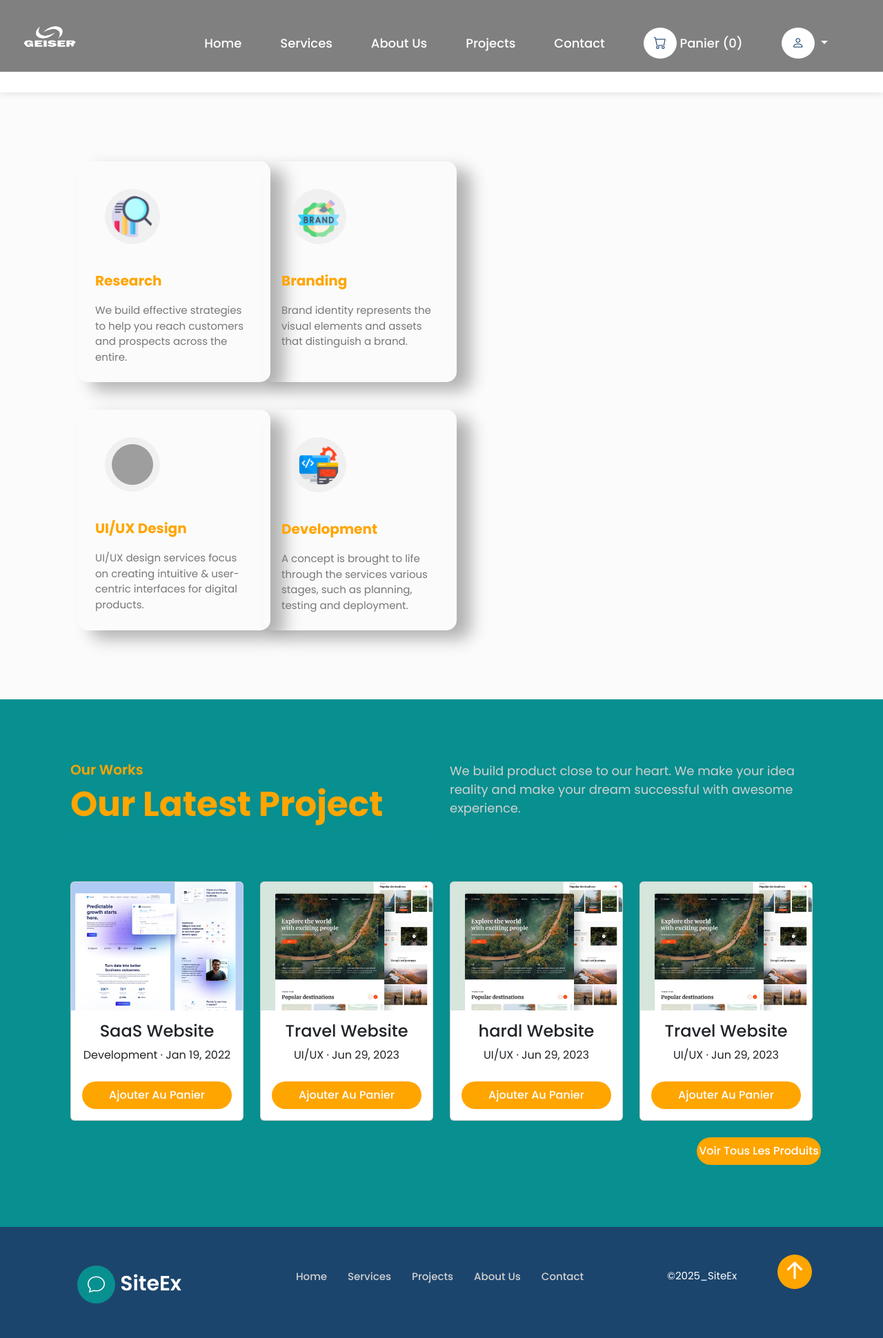
After one commit to mestaouiyoussef/geiser, a PHP site: page /produits.php in a window 1280 px wide. The commit adds this page. Shown: the whole page at 69% size. Run offline with PHP 8.4, Linux system fonts and the light colour scheme; a user stored in the database is signed in; data comes from the database, SQL or seed files in the repository; both versions use the stored data as it was after the commit; data that the repository does not hold is empty; grey boxes are pictures that could not be loaded.

Commit message:
Ton message ici

```diff
--- a/cart.php
+++ b/cart.php
@@ -41,13 +41,13 @@ session_start();
                         </form>
                     </tr>
                     <?php
-                        $qty = isset($item['quantity']) ? $item['quantity'] : 1;
+                        $qty = isset($item['quantity']) ? $item['quantity'] : 5;
                         $total += $item['price'] * $qty;
                     ?>
                 <?php endforeach; ?>
                 <tr>
                     <td colspan="2" class="text-end"><strong>Total :</strong></td>
-                    <td><strong><?= number_format($total, 2) ?> </strong></td>
+                    <td><strong><?= number_format($total, 3) ?> </strong></td>
                 </tr>
             </tbody>
         </table>
--- a/css/style.css
+++ b/css/style.css
@@ -386,6 +386,119 @@
     color: #2B547E;
 }
 
+/* project section  project home */
+.project-section {
+    background-color: #088F8F;
+    padding: 90px;
+    /* height: 100vh; */
+}
+
+.project-section .text h3 {
+    font-size: 20px;
+    text-transform: capitalize;
+    color: #FFA500;
+    font-weight: 600;
+}
+
+.project-section .text h1 {
+    font-size: 50px;
+    font-weight: bold;
+    color: orange;
+    text-transform: capitalize;
+}
+
+.project-section hr {
+    height: 2px;
+    background-color: #0f92a3;
+    border: none;
+}
+
+.project-section .text p {
+    font-size: 18px;
+    color: #d1d1d1;
+}
+
+.project-section .projects .card {
+    height: 400px;
+    margin-top: 40px;
+    border-radius: 20px;
+    border: none;
+    margin-left: 30px;
+    box-shadow: 8px 8px 10px rgba(0, 0, 0, 0.3);
+    padding: 10px;
+    margin-bottom: 10px;
+    transition: transform 0.3s ease;
+
+}
+
+.project-section .project .card:hover {
+    transform: scale(1.2);
+    transition: transform 0.3s ease;
+    z-index: 2;
+    position: relative;
+}
+
+
+.project-section .projects .card h4 {
+    font-size: 20px;
+    color: #1c456d;
+    font-weight: bold;
+    margin-top: 20px;
+}
+
+.project-section .projects .card p {
+    font-size: 15px;
+    color: #555;
+    margin-left: 0;
+    margin-top: 10px;
+}
+
+.project-section .project .card button {
+    margin-top: 10px;
+    border-radius: 30px;
+    color: #fff;
+    background-color: orange;
+    border: none;
+    height: 40px;
+    width: 150px;
+    text-transform: capitalize;
+    font-weight: 500;
+    transition: all 0.3s ease;
+}
+
+.project-section .project .card button:hover {
+    background-color: #fff;
+    border: 2px solid #088F8F;
+    color: #088F8F;
+}
+
+
+.project-section .projects {
+    display: flex;
+    flex-wrap: wrap;
+    justify-content: center;
+    gap: 20px;
+}
+.voir-tous-btn {
+    border-radius: 30px;
+    color: #fff;
+    background-color: orange;
+    border: none;
+    height: 40px;
+    width: 180px;
+    text-transform: capitalize;
+    font-weight: 500;
+    transition: all 0.3s ease;
+}
+
+.voir-tous-btn:hover {
+    background-color: #fff;
+    border: 2px solid #088F8F;
+    color: #088F8F;
+}
+
+
+
 /*produit section  */
 
 .produit-section {
@@ -429,6 +542,7 @@
     padding: 10px;
     margin-bottom: 10px;
 }
+
 
 .produit-section .produit .card:hover {
     transform: scale(1.2);
--- /dev/null
+++ b/produits.php
@@ -0,0 +1,440 @@
+<?php
+session_start();
+
+include("connection.php");
+
+if (!isset($_SESSION['username'])) {
+    header("location:login.php");
+}
+
+if (!isset($_SESSION['cart'])) {
+    $_SESSION['cart'] = [];
+}
+
+
+?>
+
+<!DOCTYPE html>
+<html lang="en">
+
+<head>
+    <meta charset="UTF-8">
+    <meta name="viewport" content="width=device-width, initial-scale=1.0">
+    <title>Homepage</title>
+
+    <link href="https://cdn.jsdelivr.net/npm/bootstrap@5.3.1/dist/css/bootstrap.min.css" rel="stylesheet"
+        integrity="sha384-4bw+/aepP/YC94hEpVNVgiZdgIC5+VKNBQNGCHeKRQN+PtmoHDEXuppvnDJzQIu9" crossorigin="anonymous">
+
+    <link rel="stylesheet"
+        href="https://cdnjs.cloudflare.com/ajax/libs/bootstrap-icons/1.10.5/font/bootstrap-icons.min.css">
+
+    <link rel="stylesheet" href="css/style.css">
+</head>
+<script>
+document.querySelectorAll('.add-to-cart-form').forEach(form => {
+    form.addEventListener('submit', function(e) {
+        e.preventDefault();
+
+        const productName = this.dataset.name;
+        const productPrice = this.dataset.price;
+
+        fetch('add_to_cart_ajax.php', {
+            method: 'POST',
+            headers: {
+                'Content-Type': 'application/x-www-form-urlencoded'
+            },
+            body: `product_name=${encodeURIComponent(productName)}&price=${encodeURIComponent(productPrice)}`
+        })
+        .then(response => response.text())
+        .then(data => {
+            // Mettre à jour le compteur du panier
+            <a href="panier.php" class="btn btn-warning position-relative">
+    Panier 🛒
+    <span id="cart-count" class="position-absolute top-0 start-100 translate-middle badge rounded-pill bg-danger">
+        <?= $nb_articles ?>
+    </span>
+</a>
+
+            const cartCount = document.getElementById('cart-link');
+
+            cartCount.innerHTML = `<i class="bi bi-cart"></i> Panier (${data})`;
+        });
+    });
+});
+</script>
+
+
+<body>
+
+    <!-- navbar section   -->
+
+    <header class="navbar-section">
+        <nav class="navbar navbar-expand-lg">
+            <div class="container-fluid">
+                <a class="navbar-brand d-flex align-items-center" href="#">
+
+  <div class="d-flex flex-column">
+    <img src="images/geiser.png" alt="geiser" style="height: 50px; width: 80px; border-radius: 50%; margin-top: 4px;">
+  </div>
+</a>
+
+                <button class="navbar-toggler" type="button" data-bs-toggle="collapse" data-bs-target="#navbarNav"
+                    aria-controls="navbarNav" aria-expanded="false" aria-label="Toggle navigation">
+                    <span class="navbar-toggler-icon"></span>
+                </button>
+                <div class="collapse navbar-collapse" id="navbarNav">
+                    <ul class="navbar-nav ms-auto">
+                        <li class="nav-item">
+                            <a class="nav-link" aria-current="page" href="home.php">Home</a>
+                        </li>
+                        <li class="nav-item">
+                            <a class="nav-link" href="#services">services</a>
+                        </li>
+                        <li class="nav-item">
+                            <a class="nav-link" href="#about">about us</a>
+                        </li>
+                        <li class="nav-item">
+                            <a class="nav-link" href="#projects">projects</a>
+                        </li>
+                        <li class="nav-item">
+                            <a class="nav-link" href="#contact">contact</a>
+                        </li>
+                        <li class="nav-item">
+    <a class="nav-link" href="cart.php">
+        <i class="bi bi-cart"></i> Panier (<?= isset($_SESSION['cart']) ? count($_SESSION['cart']) : 0 ?>)
+    </a>
+</li>
+
+                        <li class="nav-item">
+                            <div class="dropdown">
+                                <a class='nav-link dropdown-toggle' href='edit.php?id=$res_id' id='dropdownMenuLink'
+                                    data-bs-toggle='dropdown' aria-expanded='false'>
+                                    <i class='bi bi-person'></i>
+                                </a>
+
+
+                                <ul class="dropdown-menu mt-2 mr-0" aria-labelledby="dropdownMenuLink">
+
+                                    <li>
+                                        <?php
+
+                                        $id = $_SESSION['id'];
+                                        $query = mysqli_query($conn, "SELECT * FROM users WHERE id = $id");
+
+                                        while ($result = mysqli_fetch_assoc($query)) {
+                                            $res_username = $result['username'];
+                                            $res_email = $result['email'];
+                                            $res_id = $result['id'];
+                                        }
+
+
+                                        echo "<a class='dropdown-item' href='edit.php?id=$res_id'>Change Profile</a>";
+
+
+                                        ?>
+
+                                    </li>
+                                    <li><a class="dropdown-item" href="logout.php">Logout</a></li>
+                                </ul>
+                            </div>
+
+                        </li>
+                    </ul>
+                </div>
+            </div>
+        </nav>
+    </header>
+
+
+ <div class="name" id="welcome-message">
+    <center>Welcome
+        <?php echo $_SESSION['username']; ?> !
+    </center>
+</div>
+
+<script>
+    setTimeout(function() {
+        document.getElementById("welcome-message").style.display = "none";
+    }, 4000); // 4000 millisecondes = 4 secondes
+</script>
+
+
+
+
+    <!-- services section  -->
+
+    <section class="services-section" id="services">
+        <div class="container">
+            <div class="row">
+
+                <div class="col-lg-6 col-md-12 col-sm-12 services">
+
+                    <div class="row row1">
+                        <div class="col-lg-6 col-md-6 col-sm-12">
+                            <div class="card">
+                                <img src="images/research.png" class="card-img-top" alt="...">
+                                <div class="card-body">
+                                    <h4 class="card-title">Research</h4>
+                                    <p class="card-text">We build effective strategies to help you reach customers
+                                        and
+                                        prospects
+                                        across the entire.</p>
+                                </div>
+                            </div>
+                        </div>
+
+                        <div class="col-lg-6 col-md-6 col-sm-12">
+                            <div class="card">
+                                <img src="images/brand.png" class="card-img-top" alt="...">
+                                <div class="card-body">
+                                    <h4 class="card-title">Branding</h4>
+                                    <p class="card-text">Brand identity represents the visual elements and assets
+                                        that
+                                        distinguish a brand.</p>
+                                </div>
+                            </div>
+                        </div>
+
+                    </div>
+
+                    <div class="row row2">
+
+                        <div class="col-lg-6 col-md-6 col-sm-12">
+                            <div class="card">
+                                <img src="images/ux.png" class="card-img-top" alt="...">
+                                <div class="card-body">
+                                    <h4 class="card-title">UI/UX Design</h4>
+                                    <p class="card-text">UI/UX design services focus on creating intuitive &
+                                        user-centric
+                                        interfaces for digital products.</p>
+                                </div>
+                            </div>
+                        </div>
+
+                        <div class="col-lg-6 col-md-6 col-sm-12">
+                            <div class="card">
+                                <img src="images/app-development.png" class="card-img-top" alt="...">
+                                <div class="card-body">
+                                    <h4 class="card-title">Development</h4>
+                                    <p class="card-text">A concept is brought to life through the services various
+                                        stages, such
+                                        as planning, testing and deployment.</p>
+                                </div>
+                            </div>
+                        </div>
+                    </div>
+
+                </div>
+
+            </div>
+        </div>
+    </section>
+
+    <!-- project section  -->
+
+    <section class="project-section" id="projects">
+    <div class="container">
+        <div class="row text mb-5">
+            <div class="col-lg-6 col-md-12">
+                <h3>our works</h3>
+                <h1>Our latest project</h1>
+                <hr>
+            </div>
+            <div class="col-lg-6 col-md-12">
+                <p>We build product close to our heart. We make your idea reality and make your dream successful with awesome experience.</p>
+            </div>
+        </div>
+
+        <div class="row project justify-content-center">
+
+            <!-- Projet 1 -->
+            <div class="col-lg-3 col-md-6 col-sm-12">
+                <div class="card">
+                    <img src="images/project1.jpg" class="card-img-top" alt="SaaS Website">
+                    <div class="card-body text-center">
+                        <h4 class="card-title">SaaS Website</h4>
+                        <p class="card-text">Development · Jan 19, 2022</p>
+                        <form class="add-to-cart-form" data-name="SaaS Website" data-price="99">
+<form method="post" class="add-to-cart" data-id="<?= $row['id'] ?>">
+    <button type="submit" class="btn btn-orange w-100">Ajouter au panier</button>
+</form>
+</form>
+
+                    </div>
+                </div>
+            </div>
+
+            <!-- Projet 2 -->
+            <div class="col-lg-3 col-md-6 col-sm-12">
+                <div class="card">
+                    <img src="images/project2.jpg" class="card-img-top" alt="Travel Website">
+                    <div class="card-body text-center">
+                        <h4 class="card-title">Travel Website</h4>
+                        <p class="card-text">UI/UX · Jun 29, 2023</p>
+                        <form method="post" action="add_to_cart.php">
+                            <input type="hidden" name="product_name" value="Travel Website">
+                            <input type="hidden" name="price" value="89">
+<form method="post" class="add-to-cart.php" data-id="<?= $row['id'] ?>">
+    <button type="submit" class="btn btn-orange w-100">Ajouter au panier</button>
+</form>
+                        </form>
+                    </div>
+                </div>
+            </div>
+
+            <!-- Projet 3-->
+            <div class="col-lg-3 col-md-6 col-sm-12">
+                <div class="card">
+                    <img src="images/project2.jpg" class="card-img-top" alt="Travel Website">
+                    <div class="card-body text-center">
+                        <h4 class="card-title">hardl Website</h4>
+                        <p class="card-text">UI/UX · Jun 29, 2023</p>
+                        <form method="post" action="add_to_cart.php">
+                            <input type="hidden" name="product_name" value="hardl Website">
+                            <input type="hidden" name="price" value="89">
+<form method="post" class="add-to-cart-form" data-id="<?= $row['id'] ?>">
+    <button type="submit" class="btn btn-orange w-100">Ajouter au panier</button>
+</form>
+                        </form>
+                    </div>
+                </div>
+            </div>
+
+            <!-- Projet 4 -->
+
+            <div class="col-lg-3 col-md-6 col-sm-12">
+                <div class="card">
+                    <img src="images/project2.jpg" class="card-img-top" alt="Travel Website">
+                    <div class="card-body text-center">
+                        <h4 class="card-title">Travel Website</h4>
+                        <p class="card-text">UI/UX · Jun 29, 2023</p>
+                        <form method="post" action="add_to_cart.php">
+                            <input type="hidden" name="product_name" value="Travel Website">
+                            <input type="hidden" name="price" value="89">
+<form method="post" class="add-to-cart-form" data-id="<?= $row['id'] ?>">
+    <button type="submit" class="btn btn-orange w-100">Ajouter au panier</button>
+</form>
+                        </form>
+                    </div>
+                </div>
+            </div>
+
+
+        </div>
+    </div>
+            </div> <!-- fin .row.project -->
+
+        <div class="text-end mt-4">
+            <a href="produits.php">
+                <button class="voir-tous-btn">Voir tous les produits</button>
+            </a>
+        </div>
+
+    </div> <!-- fin .container -->
+    <div id="success-toast" class="toast align-items-center text-bg-success border-0 position-fixed bottom-0 end-0 m-3" role="alert" aria-live="assertive" aria-atomic="true" style="z-index: 1080; display:none;">
+  <div class="d-flex">
+    <div class="toast-body">
+      Produit ajouté avec succès !
+    </div>
+    <button type="button" class="btn-close btn-close-white me-2 m-auto" data-bs-dismiss="toast" aria-label="Close"></button>
+  </div>
+</div>
+
+</section>
+
+</section>
+
+
+
+    <!-- footer section  -->
+
+    <footer>
+        <div class="container">
+            <div class="row">
+                <div class="col-lg-3 col-md-12 col-sm-12">
+                    <p class="logo"><i class="bi bi-chat"></i> SiteEx</p>
+                </div>
+                <div class="col-lg-6 col-md-12 col-sm-12">
+                    <ul class="d-flex">
+                        <li><a href="#">Home</a></li>
+                        <li><a href="#">services</a></li>
+                        <li><a href="#">projects</a></li>
+                        <li><a href="#">about us</a></li>
+                        <li><a href="#">contact</a></li>
+                    </ul>
+                </div>
+
+                <div class="col-lg-2 col-md-12 col-sm-12">
+                    <p>&copy;2025_SiteEx</p>
+                </div>
+
+                <div class="col-lg-1 col-md-12 col-sm-12">
+                    <!-- back to top  -->
+
+                    <a href="#" class="back-to-top d-flex align-items-center justify-content-center"><i
+                            class="bi bi-arrow-up-short"></i></a>
+                </div>
+
+            </div>
+
+        </div>
+        <div id="cart-toast" class="cart-toast"></div>
+
+
+    </footer>
+
+
+
+
+
+    <script src="https://cdn.jsdelivr.net/npm/bootstrap@5.3.1/dist/js/bootstrap.bundle.min.js"
+        integrity="sha384-HwwvtgBNo3bZJJLYd8oVXjrBZt8cqVSpeBNS5n7C8IVInixGAoxmnlMuBnhbgrkm"
+        crossorigin="anonymous"></script>
+        <script>
+document.querySelectorAll('.add-to-cart-form').forEach(form => {
+    form.addEventListener('submit', function (e) {
+        e.preventDefault();
+        const productId = this.dataset.id;
+
+        fetch('add_to_cart.php', {
+            method: 'POST',
+            headers: { 'Content-Type': 'application/x-www-form-urlencoded' },
+            body: 'produit_id=' + encodeURIComponent(productId)
+        })
+        .then(response => response.json())
+        .then(data => {
+            if (data.success) {
+                showToast("✔️ Produit ajouté au panier");
+                document.getElementById('cart-count').textContent = data.total;
+            } else {
+                showToast("❌ Erreur lors de l’ajout");
+            }
+        });
+    });
+});
+
+function showToast(message) {
+    const toast = document.getElementById('cart-toast');
+    toast.textContent = message;
+    toast.classList.add('show');
+    setTimeout(() => toast.classList.remove('show'), 2500);
+}
+</script>
+<?php if (isset($_GET['added']) && $_GET['added'] == 1): ?>
+<?php endif; ?>
+<?php if (isset($_GET['added']) && $_GET['added'] == 1): ?>
+<script>
+    document.addEventListener('DOMContentLoaded', () => {
+        const toastEl = document.getElementById('success-toast');
+        toastEl.style.display = 'block';
+        const toast = new bootstrap.Toast(toastEl);
+        toast.show();
+    });
+
+</script>
+<?php endif; ?>
+
+
+</body>
+
+</html>
```
Also changed, not shown: add_to_cart.php (+14 -7 lines), home.php (+17 -8 lines), login.sql (+36 -0 lines).
